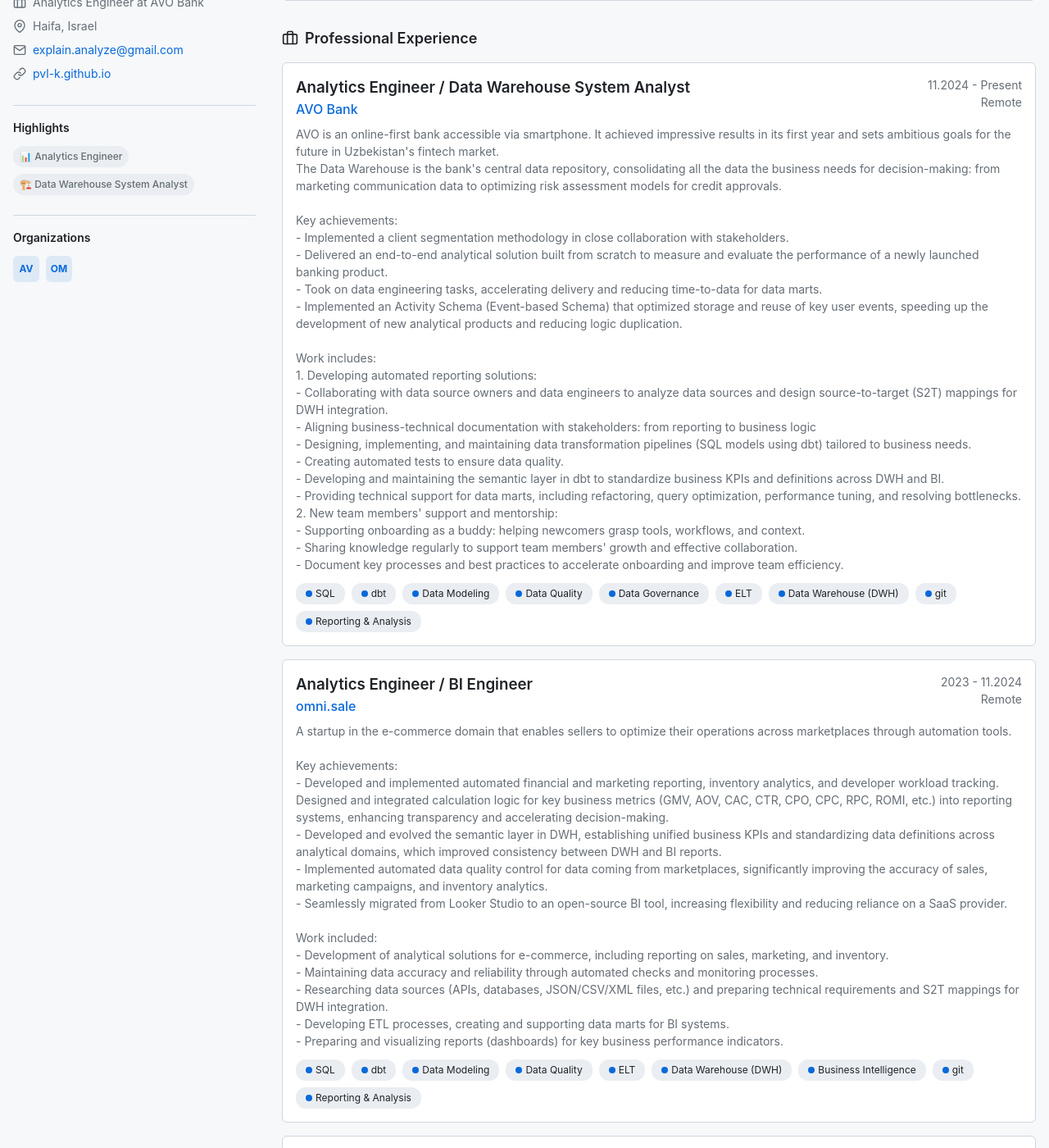
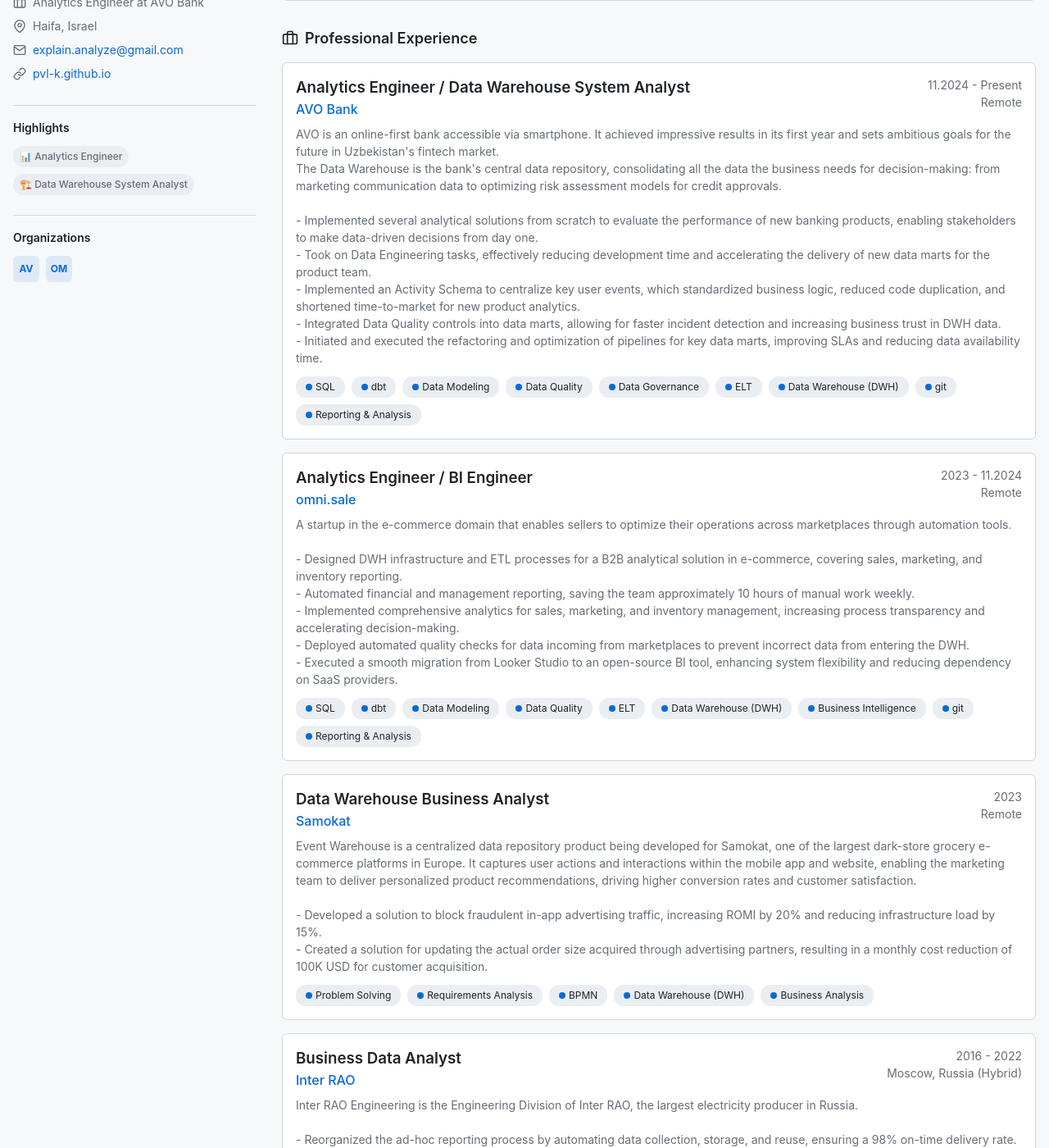
Before and after one commit to pvl-k/pvl-k.github.io, a Jekyll site: the page built from cv.html, in a window 1280 px wide and 1400 px high, scrolled down 741 px. Shown: the whole window at 82% size. Built offline with Jekyll 4.4.1, drawn with Linux system fonts in a browser that asks for light colours; some of the changed text lies outside the part shown.

Commit message:
update CV content, adding specific achievements

```diff
--- a/_data/cv.yml
+++ b/_data/cv.yml
@@ -23,24 +23,11 @@
       AVO is an online-first bank accessible via smartphone. It achieved impressive results in its first year and sets ambitious goals for the future in Uzbekistan's fintech market.
       The Data Warehouse is the bank's central data repository, consolidating all the data the business needs for decision-making: from marketing communication data to optimizing risk assessment models for credit approvals.
 
-      Key achievements:
-      - Implemented a client segmentation methodology in close collaboration with stakeholders.
-      - Delivered an end-to-end analytical solution built from scratch to measure and evaluate the performance of a newly launched banking product.
-      - Took on data engineering tasks, accelerating delivery and reducing time-to-data for data marts.
-      - Implemented an Activity Schema (Event-based Schema) that optimized storage and reuse of key user events, speeding up the development of new analytical products and reducing logic duplication.
-
-      Work includes:
-      1. Developing automated reporting solutions:
-      - Collaborating with data source owners and data engineers to analyze data sources and design source-to-target (S2T) mappings for DWH integration.
-      - Aligning business-technical documentation with stakeholders: from reporting to business logic
-      - Designing, implementing, and maintaining data transformation pipelines (SQL models using dbt) tailored to business needs.
-      - Creating automated tests to ensure data quality.
-      - Developing and maintaining the semantic layer in dbt to standardize business KPIs and definitions across DWH and BI.
-      - Providing technical support for data marts, including refactoring, query optimization, performance tuning, and resolving bottlenecks.
-      2. New team members' support and mentorship:
-      - Supporting onboarding as a buddy: helping newcomers grasp tools, workflows, and context.
-      - Sharing knowledge regularly to support team members' growth and effective collaboration.
-      - Document key processes and best practices to accelerate onboarding and improve team efficiency.
+      -	Implemented several analytical solutions from scratch to evaluate the performance of new banking products, enabling stakeholders to make data-driven decisions from day one.
+      -	Took on Data Engineering tasks, effectively reducing development time and accelerating the delivery of new data marts for the product team.
+      -	Implemented an Activity Schema to centralize key user events, which standardized business logic, reduced code duplication, and shortened time-to-market for new product analytics.
+      -	Integrated Data Quality controls into data marts, allowing for faster incident detection and increasing business trust in DWH data.
+      -	Initiated and executed the refactoring and optimization of pipelines for key data marts, improving SLAs and reducing data availability time.
     technologies:
       - SQL
       - dbt
@@ -59,18 +46,12 @@
     description: |
       A startup in the e-commerce domain that enables sellers to optimize their operations across marketplaces through automation tools.
 
-      Key achievements:
-      - Developed and implemented automated financial and marketing reporting, inventory analytics, and developer workload tracking. Designed and integrated calculation logic for key business metrics (GMV, AOV, CAC, CTR, CPO, CPC, RPC, ROMI, etc.) into reporting systems, enhancing transparency and accelerating decision-making.
-      - Developed and evolved the semantic layer in DWH, establishing unified business KPIs and standardizing data definitions across analytical domains, which improved consistency between DWH and BI reports.
-      - Implemented automated data quality control for data coming from marketplaces, significantly improving the accuracy of sales, marketing campaigns, and inventory analytics.
-      - Seamlessly migrated from Looker Studio to an open-source BI tool, increasing flexibility and reducing reliance on a SaaS provider.
+      -	Designed DWH infrastructure and ETL processes for a B2B analytical solution in e-commerce, covering sales, marketing, and inventory reporting.
+      -	Automated financial and management reporting, saving the team approximately 10 hours of manual work weekly.
+      -	Implemented comprehensive analytics for sales, marketing, and inventory management, increasing process transparency and accelerating decision-making.
+      -	Deployed automated quality checks for data incoming from marketplaces to prevent incorrect data from entering the DWH.
+      -	Executed a smooth migration from Looker Studio to an open-source BI tool, enhancing system flexibility and reducing dependency on SaaS providers.
 
-      Work included:
-      - Development of analytical solutions for e-commerce, including reporting on sales, marketing, and inventory.
-      - Maintaining data accuracy and reliability through automated checks and monitoring processes.
-      - Researching data sources (APIs, databases, JSON/CSV/XML files, etc.) and preparing technical requirements and S2T mappings for DWH integration.
-      - Developing ETL processes, creating and supporting data marts for BI systems.
-      - Preparing and visualizing reports (dashboards) for key business performance indicators.
     technologies:
       - SQL
       - dbt
@@ -89,7 +70,6 @@
     description: |
       Event Warehouse is a centralized data repository product being developed for Samokat, one of the largest dark-store grocery e-commerce platforms in Europe. It captures user actions and interactions within the mobile app and website, enabling the marketing team to deliver personalized product recommendations, driving higher conversion rates and customer satisfaction.
 
-      Key achievements:
       - Developed a solution to block fraudulent in-app advertising traffic, increasing ROMI by 20% and reducing infrastructure load by 15%.
       - Created a solution for updating the actual order size acquired through advertising partners, resulting in a monthly cost reduction of 100K USD for customer acquisition.
     technologies:
@@ -106,22 +86,9 @@
     description: |
       Inter RAO Engineering is the Engineering Division of Inter RAO, the largest electricity producer in Russia.
 
-      Key achievements:
-      -	Took over the ad-hoc reporting process and reorganized it, which led to metric “on-time completion” up to 98%.
-      -	Automated IT budget and forecast from manual processing to an automated process.
-      -	Reduced IT cost by 10% yearly.
-      -	Developed databases and efficient ETL processes, resulting in improved productivity and reduced turnaround time for report generation.
-      -	Demonstrated strong analytical skills in interpreting complex data sets and presenting insights to stakeholders clearly and concisely.
-      -	Maintained a high level of attention to detail, ensuring that all data was properly formatted and validated before being included in reports.
-
-      Work included:
-      -	Worked on data ingestion/validation/transformation from multiple sources.
-      -	Defined correct data schema for data pipelines for IT budget, forecast, and other services, including various ad-hoc reports on requests from Headquarters and the Ministry of Energy.
-      -	Building data pipelines and ETL processes.
-      -	Presented data analytics and reports to key stakeholders of the company.
-      -	Performing data analysis and reporting for service performance.
-      -	Worked with the business side to gather requirements, converted them to tech specs, and provided tech requirements to other engineers in partner companies.
-      -	Owned the company's IT-budget/costs/forecast and oversaw presenting it to key stakeholders in the company.
+      -	Reorganized the ad-hoc reporting process by automating data collection, storage, and reuse, ensuring a 98% on-time delivery rate.
+      -	Developed a database and ETL processes from scratch to automate reporting for the Ministry of Energy and the parent company.
+      -	Acted as the key analyst gathering requirements from business stakeholders and translating them into technical specifications for development.
     technologies:
       - MySQL
       - PostgreSQL
@@ -150,7 +117,7 @@
     school: Tyumen State Oil & Gas University
     period: Higher Education
     location: Russia
-    specialization: "Master of Science"
+    specialization: "Engineer’s Degree"
 
 
 certifications:
@@ -164,12 +131,18 @@
 
 skills:
   technical:
-    - SQL
+    - PostgreSQL
+    - GreenPlum
+    - MySQL
+    - dbt
+    - Airflow
     - Data Warehouse (DWH)
     - Extract, Load, Transform (ELT)
     - Data Build Tool (dbt)
     - Data Modeling
     - Business Intelligence (BI)
+    - Docker
+    - git
 
   domain:
     - E-Commerce
--- a/cv.html
+++ b/cv.html
@@ -21,14 +21,13 @@
 <!-- CV Header -->
 <section class="cv-intro">
     <p>
-        As a Data Enthusiast, Engineer, and Analyst at the intersection of tech and business, I have experience in
-        building analytics for sales, marketing, inventory management, customer and user segmentation, journey
-        processes, and business performance across fintech, e-commerce, and power engineering domains.
+        Data professional with 5+ years of experience in analytics, data engineering, and reporting automation within FinTech, E commerce, and Energy sectors.
         <br>
-        My goal is to provide stakeholders with accurate, timely data to help businesses make informed decisions.
+        Proven track record of building analytical solutions from scratch, automating key reporting, and developing B2B analytical services using dbt, Airflow, PostgreSQL, and GreenPlum.
         <br>
-        My experience with data and passion for technology, based on STEM education, have enabled me to create effective
-        data products that improve operational efficiency, reduce time spent on reporting, and enhance data quality.
+        Expert in designing ETL/ELT processes and data marts with complex business logic.
+        <br>
+        Experienced in BI development, migrating BI stacks (from Looker Studio to open-source BI tool), and implementing Data Quality processes.
     </p>
 
     <div class="contact-info">
```
